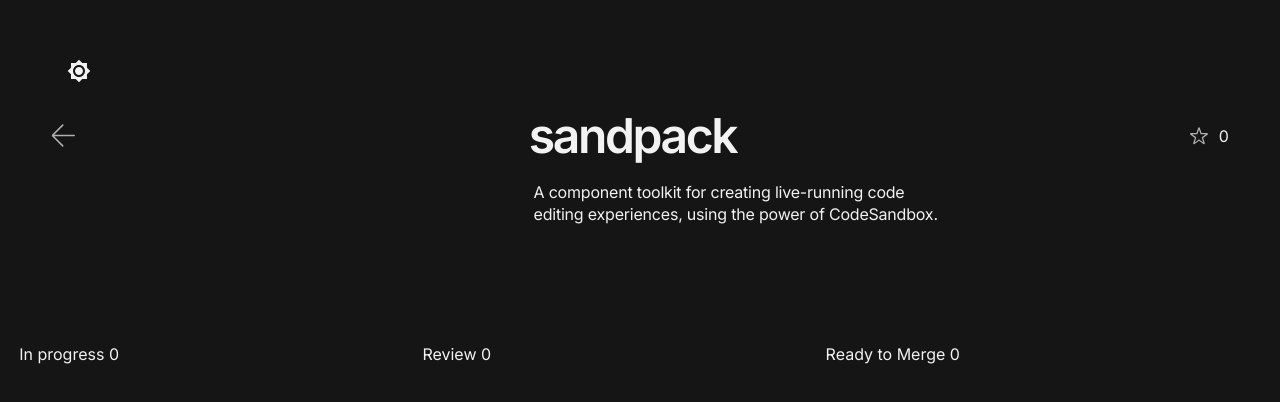
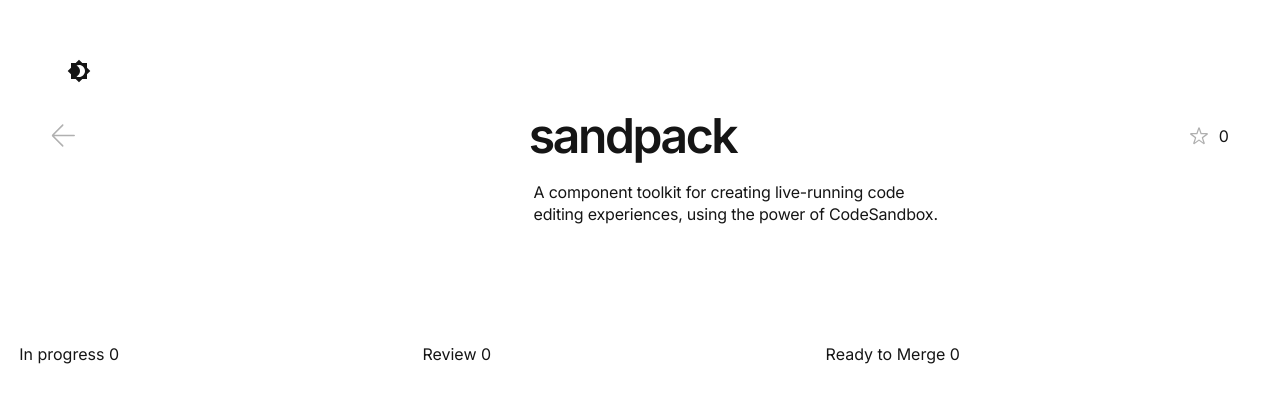
Before and after one commit to IskIvanov/branches_kanban_poc, a Next.js app: page /sandpack in a window 1280 px wide. Shown: the top 402 px of the page. Built offline with nearby package versions, Linux system fonts and the light colour scheme.

Commit message:
fix: dropping color context due to regression

```diff
--- a/src/context/color-mode-context.tsx
+++ /dev/null
@@ -1,19 +0,0 @@
-import { createContext } from 'react';
-import { ReactNode } from 'react';
-import useTheme from '../hooks/use-theme';
-
-export const ColorModeContext = createContext({ toggleColorMode: () => { } });
-
-
-type ColorModeProviderProps = {
-	children: ReactNode;
-};
-
-export function ColorModeProvider({ children }: ColorModeProviderProps) {
-	const { colorMode } = useTheme();
-	return (
-		<ColorModeContext.Provider value={colorMode}>
-			{children}
-		</ColorModeContext.Provider>
-	);
-}
--- a/src/hooks/use-theme.tsx
+++ b/src/hooks/use-theme.tsx
@@ -4,7 +4,7 @@
 
 // The useTheme hook is used to create a theme and toggle between light and dark mode
 export default function useTheme() {
-	const [mode, setMode] = useState<PaletteMode>('dark');
+	const [mode, setMode] = useState<PaletteMode>('light');
 	// use memo is used to prevent the toggleColorMode function from being recreated on every render
 	const colorMode = useMemo(
 		() => ({
--- a/src/pages/_app.tsx
+++ b/src/pages/_app.tsx
@@ -5,22 +5,22 @@
 import { ThemeProvider } from '@mui/material/styles';
 import type { AppProps } from 'next/app';
 import { GithubDataProvider } from '../context/github-context';
-import { ColorModeProvider } from '../context/color-mode-context';
 
 export const ColorModeContext = createContext({ toggleColorMode: () => { } });
 
 
+
 export default function KanbanBranchesPOC({ Component, pageProps }: AppProps) {
-	const { theme } = useTheme();
+	const { theme, colorMode } = useTheme();
 
 	return (
-		<ColorModeProvider>
+		<ColorModeContext.Provider value={colorMode}>
 			<ThemeProvider theme={theme}>
 				<GithubDataProvider>
 					<CssBaseline />
 					<Component {...pageProps} />
 				</GithubDataProvider>
 			</ThemeProvider >
-		</ColorModeProvider>
+		</ColorModeContext.Provider>
 	)
 }
```
